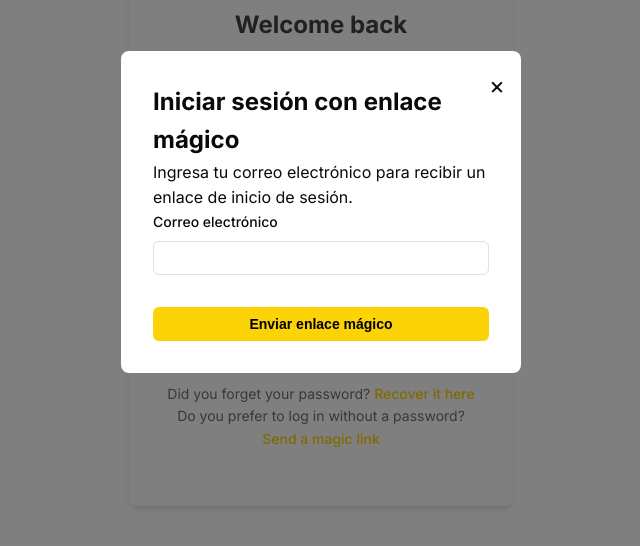
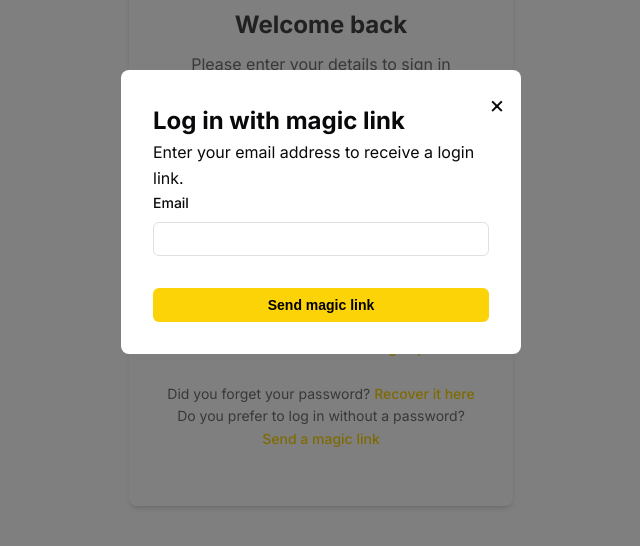
Before and after one commit to most-improve123/PRUEBAPRUEBA, a plain HTML site: page login.html in a window 1280 px wide. Both pictures are taken after a click on the link "Send a magic link". Shown: the part 188-734 px from the top of the page, without its empty margins (319-959 px from the left). Drawn offline with Linux system fonts and the light colour scheme.

Commit message:
Update login.html

```diff
--- a/login.html
+++ b/login.html
@@ -52,13 +52,13 @@
 <div id="magic-link-modal" class="modal hidden">
     <div class="modal-content">
         <span class="close-modal">&times;</span>
-        <h2>Iniciar sesión con enlace mágico</h2>
-        <p>Ingresa tu correo electrónico para recibir un enlace de inicio de sesión.</p>
+        <h2>Log in with magic link</h2>
+        <p>Enter your email address to receive a login link.</p>
         <div class="form-group">
-            <label for="magic-link-email">Correo electrónico</label>
+            <label for="magic-link-email">Email</label>
             <input type="email" id="magic-link-email" required>
         </div>
-        <button class="btn btn-primary" onclick="sendMagicLink()">Enviar enlace mágico</button>
+        <button class="btn btn-primary" onclick="sendMagicLink()">Send magic link</button>
     </div>
 </div>
 
```
